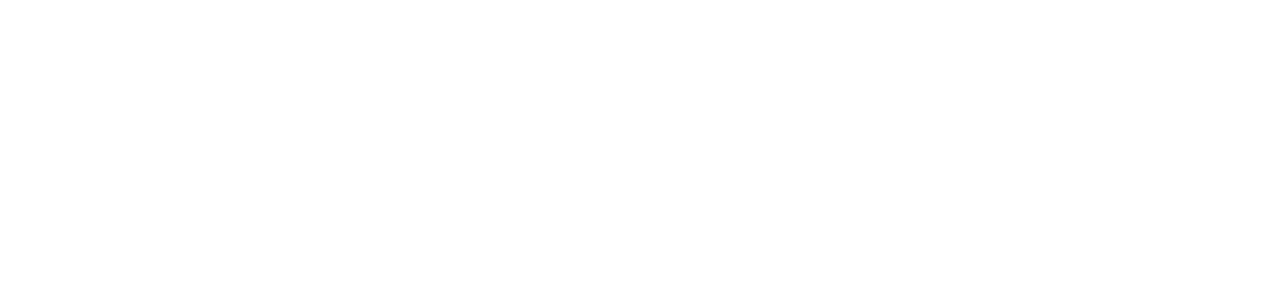
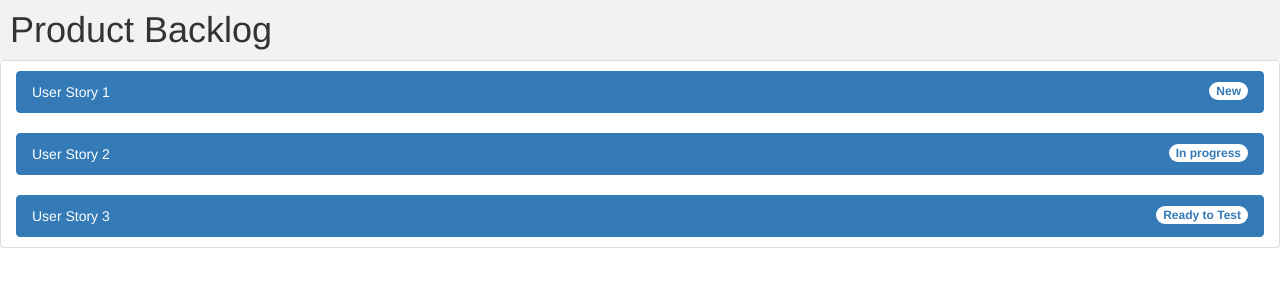
Before and after one commit to yetanotheranand/ser516-spring23-trinity-sbs, an Angular app in the folder sbs-project-management/ui/: page /product-backlog in a window 1280 px wide. Before the commit this address led to /. Shown: the top 300 px of the page. Built offline with nearby package versions, Linux system fonts and the light colour scheme.

Commit message:
Product backlog UI designed with static data.

```diff
--- a/sbs-project-management/ui/src/app/app-routing.module.ts
+++ b/sbs-project-management/ui/src/app/app-routing.module.ts
@@ -4,6 +4,7 @@
 import { LoginComponent } from './login/login.component';
 import { ProjectComponent } from './project-dashboard/project/project.component';
 import { NewProjectComponent } from './new-project/new-project.component';
+import { ProductBacklogComponent } from './product-backlog/product-backlog.component';
 // import { ProjectComponent } from './project/project.component';
 
 const routes: Routes = [
@@ -17,6 +18,7 @@
   },
   { path: 'new-project', component: NewProjectComponent },
   { path: 'user-story', component: UserStoryComponent },
+  { path: 'product-backlog', component: ProductBacklogComponent },
   { path: 'projects/:id', component: ProjectComponent },
 ];
 
--- a/sbs-project-management/ui/src/app/product-backlog/product-backlog.component.html
+++ b/sbs-project-management/ui/src/app/product-backlog/product-backlog.component.html
@@ -1 +1,24 @@
-<p>product-backlog works!</p>
+<link
+  rel="stylesheet"
+  href="https://maxcdn.bootstrapcdn.com/bootstrap/3.4.1/css/bootstrap.min.css"
+/>
+
+<!-- jQuery library -->
+<script src="https://ajax.googleapis.com/ajax/libs/jquery/3.6.3/jquery.min.js"></script>
+
+<!-- Latest compiled JavaScript -->
+<script src="https://maxcdn.bootstrapcdn.com/bootstrap/3.4.1/js/bootstrap.min.js"></script>
+
+<div class="titlebar">
+    <h1>Product Backlog</h1>
+</div>
+
+<!-- List to display user stories from productBacklogData -->
+<ul class="list-group">
+    <li *ngFor="let item of productBacklogData" class="list-group-item d-flex justify-content-between align-items-center">
+        <a href="product-backlog" class="list-group-item list-group-item-action active">
+            {{item.name}}
+            <span class="badge badge-primary badge-pill">{{item.status}}</span>
+        </a>
+    </li>
+</ul>
--- a/sbs-project-management/ui/src/app/product-backlog/product-backlog.component.ts
+++ b/sbs-project-management/ui/src/app/product-backlog/product-backlog.component.ts
@@ -6,5 +6,19 @@
   styleUrls: ['./product-backlog.component.css']
 })
 export class ProductBacklogComponent {
-
+  // Replace list of user story data obtained from Taiga API in productBacklogData.
+  productBacklogData = [
+  {
+    name: 'User Story 1',
+    status: 'New',
+  },
+  {
+    name: 'User Story 2',
+    status: 'In progress',
+  },
+  {
+    name: 'User Story 3',
+    status: 'Ready to Test',
+  }
+];
 }
```
